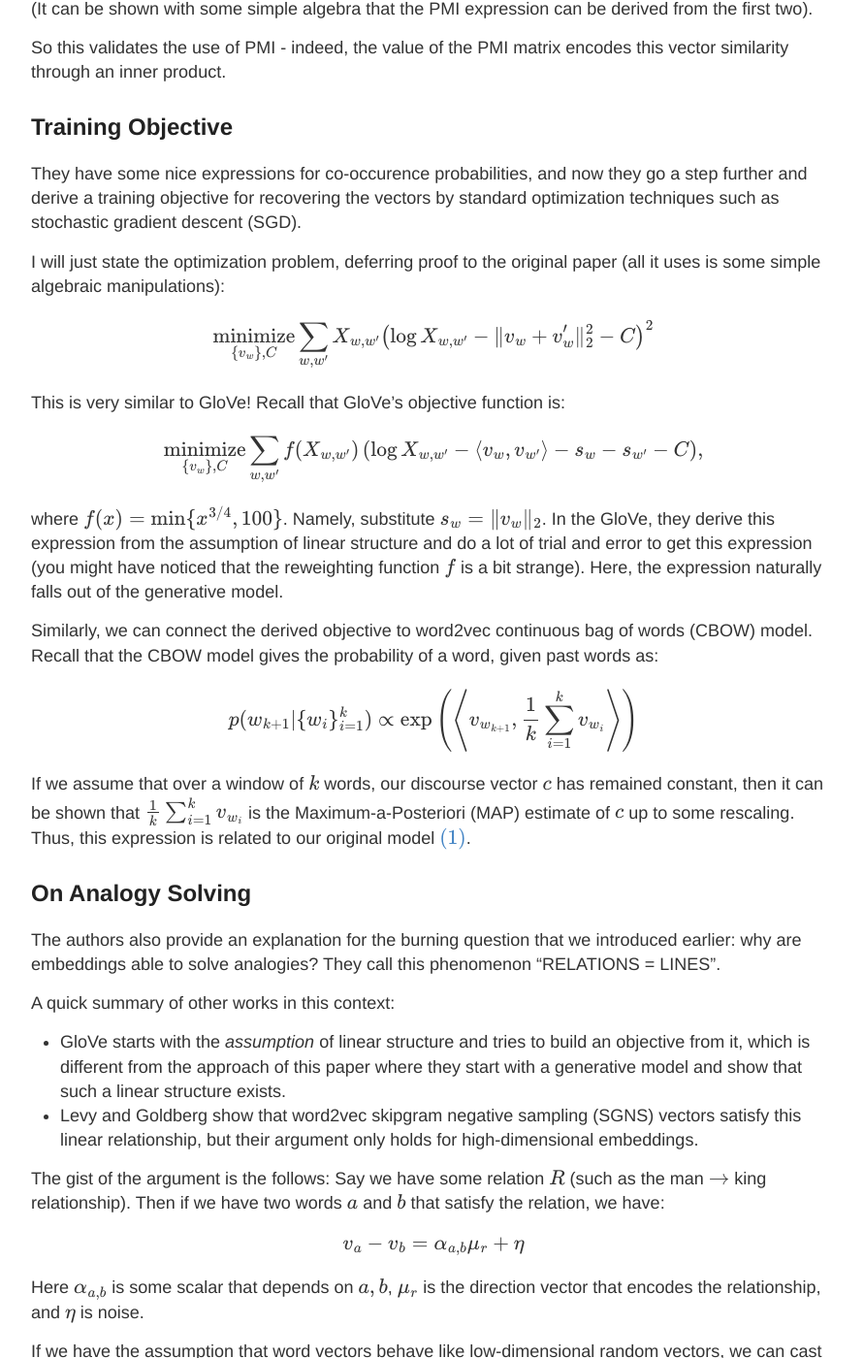
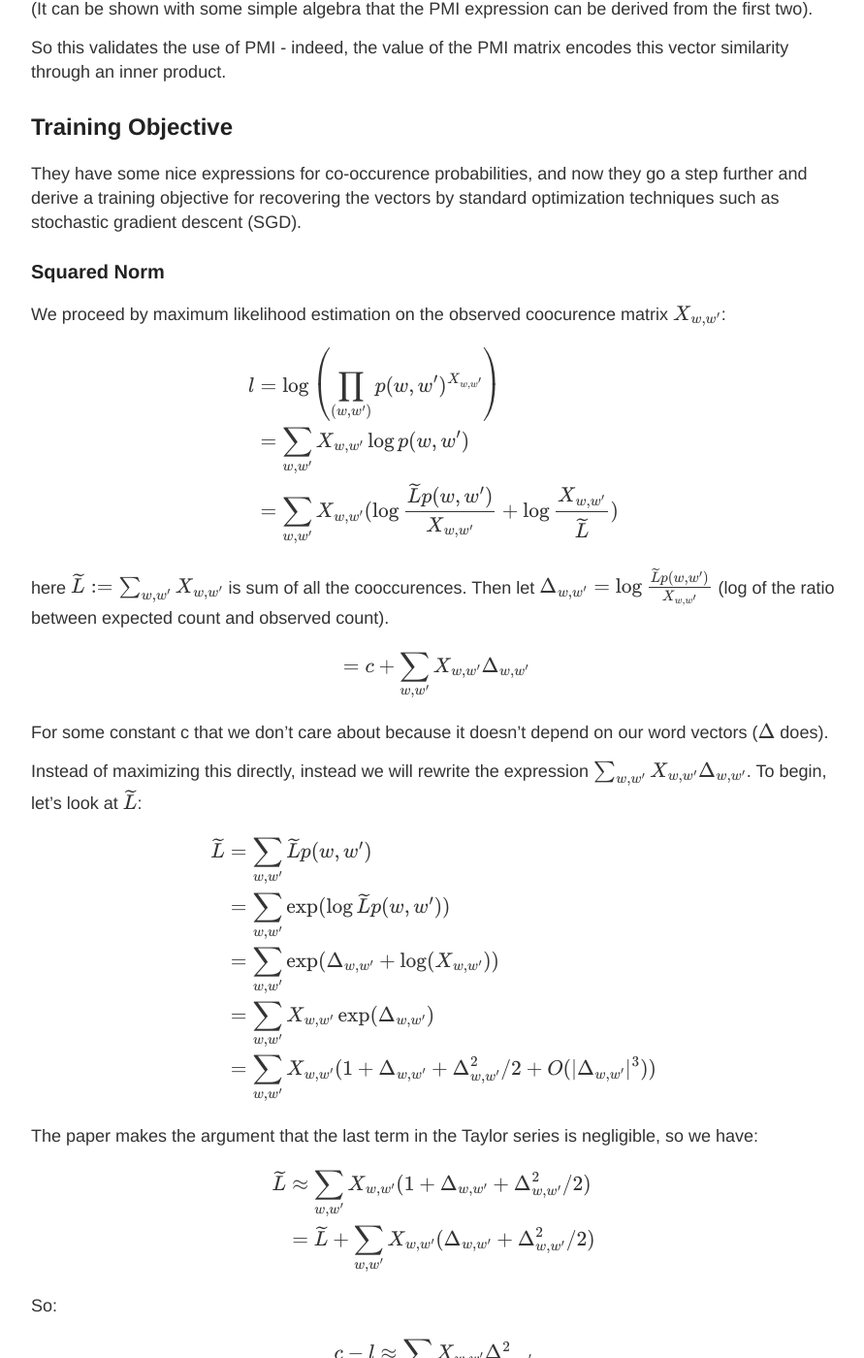
Before and after one commit to houcharlie/GXLI97.github.io, a Jekyll site: the page built from _posts/2018-6-15-randwalk.md, in a window 1280 px wide and 1400 px high, scrolled down 3453 px. Shown: the whole window at 97% size, without its empty margins (193-1084 px from the left). Built offline with Jekyll 4.4.1, drawn with Linux system fonts in a browser that asks for light colours; formulas are drawn with MathJax 3; some of the changed text lies outside the part shown.

Commit message:
added new post

```diff
--- a/_posts/2018-6-15-randwalk.md
+++ b/_posts/2018-6-15-randwalk.md
@@ -89,13 +89,59 @@ So this validates the use of PMI - indeed, the value of the PMI matrix encodes t
 
 They have some nice expressions for co-occurence probabilities, and now they go a step further and derive a training objective for recovering the vectors by standard optimization techniques such as stochastic gradient descent (SGD).
 
-I will just state the optimization problem, deferring proof to the original paper (all it uses is some simple algebraic manipulations):
+
+### Squared Norm
+We proceed by maximum likelihood estimation on the observed coocurence matrix $$X_{w,w'}$$:
 
 $$
-\underset{\{v_w\}, C}{\text{minimize}}
-\sum_{w,w'} X_{w,w'}\left(\log X_{w,w'} - \lVert v_w+v_w'\rVert_2^2 - C\right)^2
+\begin{align}
+l &= \log \left(\prod_{(w,w')} p(w,w')^{X_{w,w'}} \right) \\
+&= \sum_{w,w'} X_{w,w'} \log p(w,w') \\
+&= \sum_{w,w'} X_{w,w'} (\log{\frac{\widetilde{L}p(w,w')}{X_{w,w'}}} + \log \frac{X_{w,w'}}{\widetilde{L}})
+\end{align}$$
+
+here $$\widetilde{L} := \sum_{w,w'}X_{w,w'}$$ is sum of all the cooccurences. Then let $$\Delta_{w,w'} = \log{\frac{\widetilde{L}p(w,w')}{X_{w,w'}}}$$ (log of the ratio between expected count and observed count).
+
+$$
+\begin{align}
+&= c+\sum_{w,w'} X_{w,w'} \Delta_{w,w'}
+\end{align}$$
+
+For some constant c that we don't care about because it doesn't depend on our word vectors ($$\Delta$$ does).
+
+Instead of maximizing this directly, instead we will rewrite the expression $$\sum_{w,w'} X_{w,w'} \Delta_{w,w'}$$. To begin, let's look at $$\widetilde{L}$$:
+
+$$
+\begin{align}
+\widetilde{L} &= \sum_{w,w'}\widetilde{L} p(w,w') \\
+&= \sum_{w,w'} \exp(\log \widetilde{L} p(w,w')) \\
+&= \sum_{w,w'} \exp(\Delta_{w,w'} + \log(X_{w,w'})) \\
+&= \sum_{w,w'} X_{w,w'} \exp(\Delta_{w,w'}) \\
+&= \sum_{w,w'} X_{w,w'} (1 + \Delta_{w,w'} + \Delta^2_{w,w'}/2 + O(|\Delta_{w,w'}|^3))
+\end{align}$$
+
+The paper makes the argument that the last term in the Taylor series is negligible, so we have:
+
+$$
+\begin{align}
+\widetilde{L} &\approx \sum_{w,w'} X_{w,w'} (1 + \Delta_{w,w'} + \Delta^2_{w,w'}/2) \\
+&=  \widetilde{L} + \sum_{w,w'} X_{w,w'} (\Delta_{w,w'} + \Delta^2_{w,w'}/2)
+\end{align}
 $$
 
+So:
+
+$$c-l \approx \sum_{w,w'} X_{w,w'} \Delta^2_{w,w'}$$
+
+Maximizing $$l$$ corresponds to:
+
+$$\begin{align}
+\sum_{w,w'} X_{w,w'} \Delta^2_{w,w'} = \boxed{\underset{\{v_w\}, C}{\text{minimize}}
+\sum_{w,w'} X_{w,w'}\left(\log X_{w,w'} - \lVert v_w+v_w'\rVert_2^2 - C\right)^2}
+\end{align}$$
+
+
+### Similarity to GloVe
 This is very similar to GloVe! Recall that GloVe's objective function is:
 
 $$
```
Also changed, not shown: other parts of _posts/2018-6-15-randwalk.md (+2 -0 lines), _posts/randwalk.md (deleted, +0 -151 lines).
